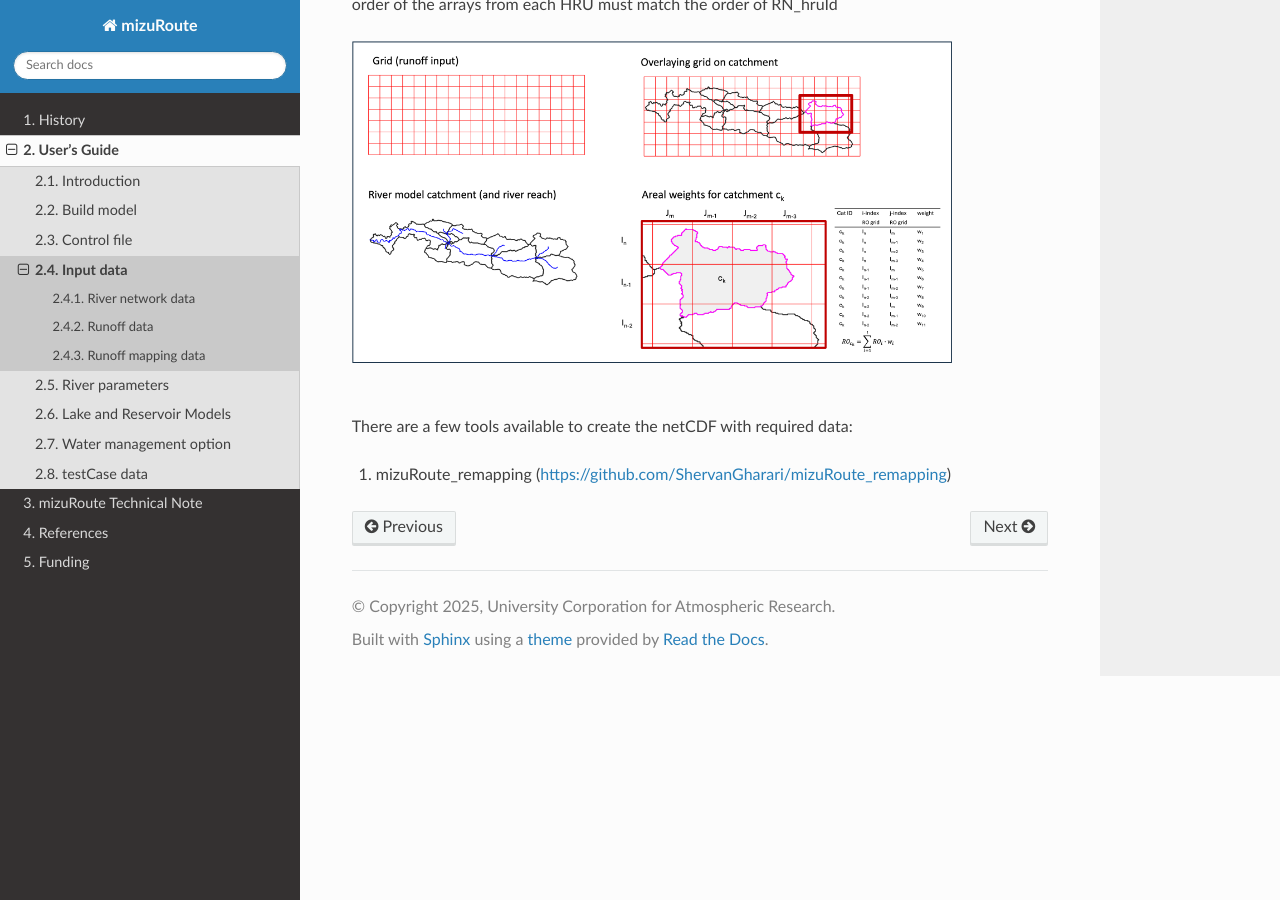
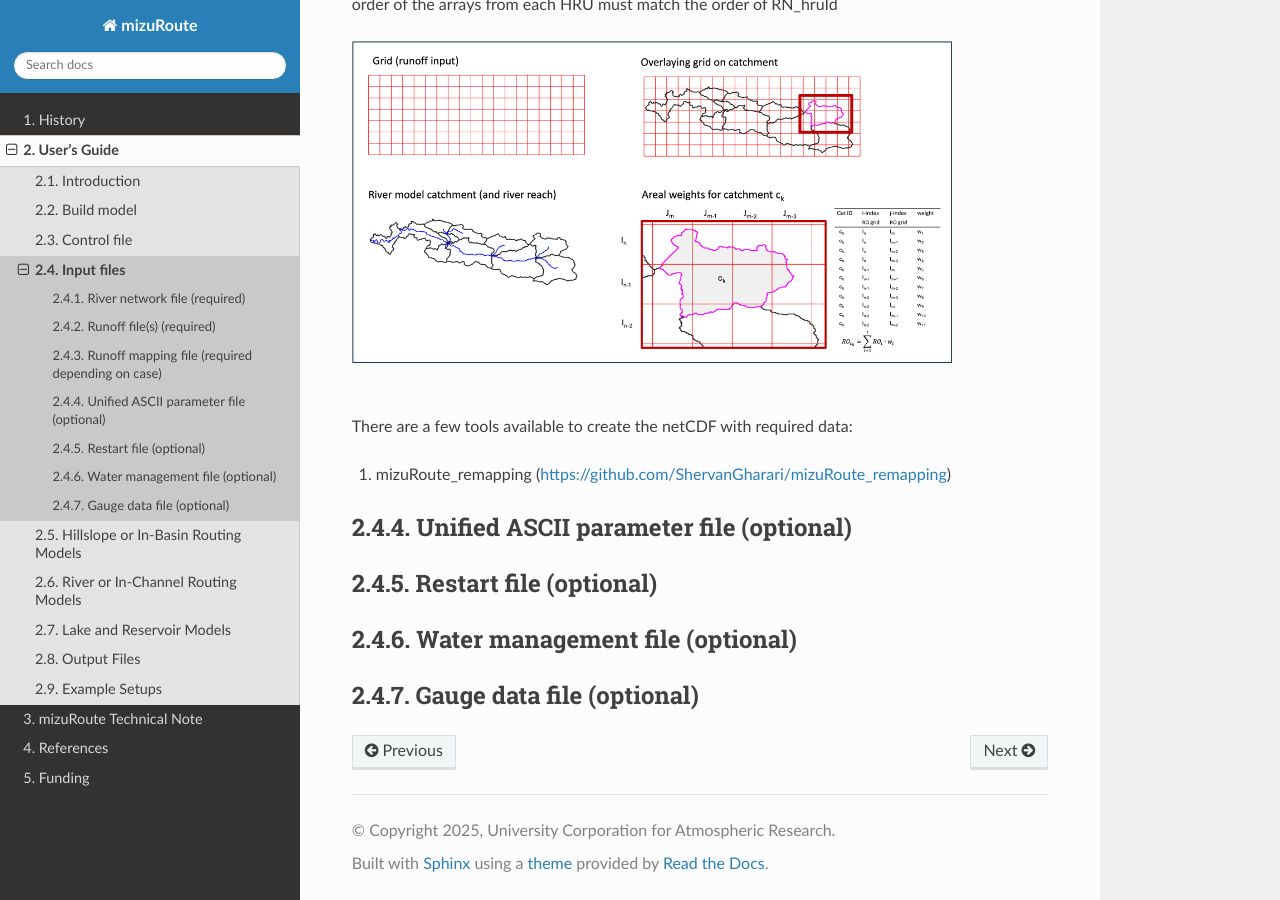
Before and after one commit to ESCOMP/mizuRoute, a Sphinx documentation site: the page built from docs/source/users_guide/Input_files.rst, in a window 1280 px wide and 900 px high, scrolled down 2940 px. Built offline with Sphinx 7.4.7 and the Read the Docs theme 3.1.0, drawn with Linux system fonts in a browser that asks for light colours; some of the changed text lies outside the part shown.

Commit message:
New structure is defined with input files, hillslope routing, river routing, lake routing, and output files

```diff
--- a/docs/source/users_guide/Control_file.rst
+++ b/docs/source/users_guide/Control_file.rst
@@ -36,7 +36,7 @@ Additional control variables, needed for more advanced simulations, are listed a
 
 For lake model option, See :doc:`Lake model option <lake>`.
 
-For water management option, See :doc:`Water management option <water_management>`.
+For water management option, See :doc:`Water management option <Input_files>`.
 
 +------------------------+-----------------+---------------------------------------------------------------------------------------------------------+
 | control variable       | Default value   | Description                                                                                             |
@@ -118,7 +118,7 @@ For water management option, See :doc:`Water management option <water_management
 
 Terminologies: RN_HRU=River Network HRU (Hydrologic Response Unit or simply catchment), HM_HRU=hydrologic model (or forcing) HRU. HRU can be grid box. "Forcing" for river model means runoff, evaporation and precipitation for lake routing, solutes for solute transport
 
-1. Often river network data has different variable names than defaults. In this case, variable names can be speficied in control file as well. See :doc:`River parameters <seg_hru_param>`.
+1. Often river network data has different variable names than defaults. In this case, variable names can be speficied in control file as well. See :doc:`River parameters <Riv>`.
 
 2. Calendar in runoff input time should be read from netCDF, but If runoff input netCDF does not have calendar attribute, it can be specified. Make sure time variable in runoff data use either ``noleap``, ``standard``, ``gregorian``, or ``proleptic_gregorian``. case insensitive
 
--- a/docs/source/users_guide/Input_data.rst
+++ b/docs/source/users_guide/Input_files.rst
@@ -1,7 +1,7 @@
-.. _Input_data:
+.. _Input_files:
 
 =================
-Input data
+Input files
 =================
 
 mizuRoute expects 2 or 3 input data depending on how runoff data is provided for river routing (more needed if activating lake, water management, solute transport, gauge data).
@@ -18,11 +18,11 @@ Some of variables and dimensions (even if they are the same as default name) hav
 
 .. _River_network_data:
 
-River network data
-------------------
+River network file (required)
+-----------------------------
 
 River network netCDF holds river reach-reach topology, reach-hru topology, and river and hru physical parameters. The tables below list minimum requirement.
-Full list of reach/hru physical parameters possibly included are :doc:`full list of river and hru physical parameters <seg_hru_param>`.
+Full list of reach/hru physical parameters possibly included are :doc:`full list of river and hru physical parameters <Riv>`.
 
 It is recommended that river network topology is built within mizuRoute instead of computing outside, while physically parameters are ideally provided per reach and hru.
 
@@ -61,8 +61,8 @@ Negative or zero (<=0) value for downSegId and hruSegId is reserved for no downs
 
 .. _Runoff_data:
 
-Runoff data
------------
+Runoff file(s) (required)
+-------------------------
 
 Runoff (total runoff) data can be provided as 1) 2D [time, RN_hru], 2) 2D [time, HM_hru] or 3) 3D [time, i, j].
 
@@ -109,8 +109,8 @@ Time unit format is shown in the table.
 
 .. _Runoff_mapping_data:
 
-Runoff mapping data
--------------------
+Runoff mapping file (required depending on case)
+------------------------------------------------
 
 For runoff input options 2 and 3, runoff mapping data in netCDF must be provided so that weighted average runoff value is computed for each river network HRU.
 
@@ -150,3 +150,28 @@ In a mapping netCDF, all 1D arrays of weights (and i_index and j_index) from eac
 There are a few tools available to create the netCDF with required data:
 
 #. mizuRoute_remapping (https://github.com/ShervanGharari/mizuRoute_remapping)
+
+
+.. _UnifiedASCII_file:
+
+Unified ASCII parameter file (optional)
+---------------------------------------
+
+
+.. _Restart_file_input:
+
+Restart file (optional)
+-----------------------
+
+
+.. _WaterManagement_file:
+
+Water management file (optional)
+--------------------------------
+
+
+
+.. _GaugeData_file:
+
+Gauge data file (optional)
+--------------------------
--- a/docs/source/users_guide/testCase.rst
+++ b/docs/source/users_guide/testCase.rst
@@ -1,6 +1,11 @@
 .. _testCase_data:
 
-testCase data
-================
+==============
+Example Setups
+==============
+
+
+Example 1
+---------
 
 Users are encouraged to test with `Cameo basin testCase <https://doi.org/10.5281/zenodo.10108930>`_.
--- a/docs/source/users_guide/water_management.rst
+++ /dev/null
@@ -1,6 +0,0 @@
-.. _Water_management_option:
-
-Water management option
-========================
-
-Working in progress
```
Also changed, not shown: docs/source/users_guide/Hill.rst (added, +15 -0 lines), docs/source/users_guide/Intro.rst (+7 -6 lines), docs/source/users_guide/Output_files.rst (added, +20 -0 lines), docs/source/users_guide/Riv.rst (added, +110 -0 lines), docs/source/users_guide/index.rst (+4 -3 lines), docs/source/users_guide/lake.rst (+7 -47 lines), docs/source/users_guide/seg_hru_param.rst (deleted, +0 -93 lines).
